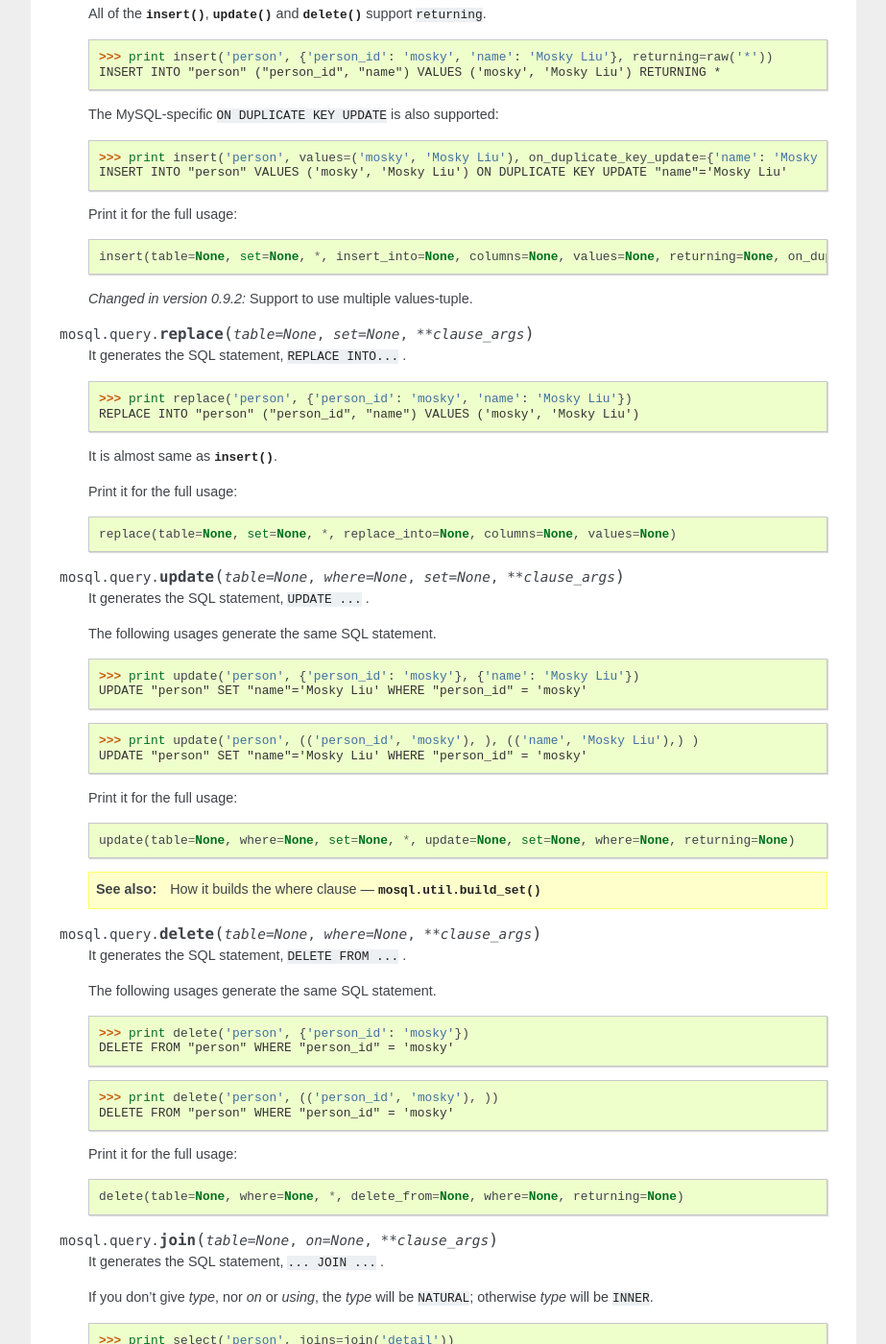
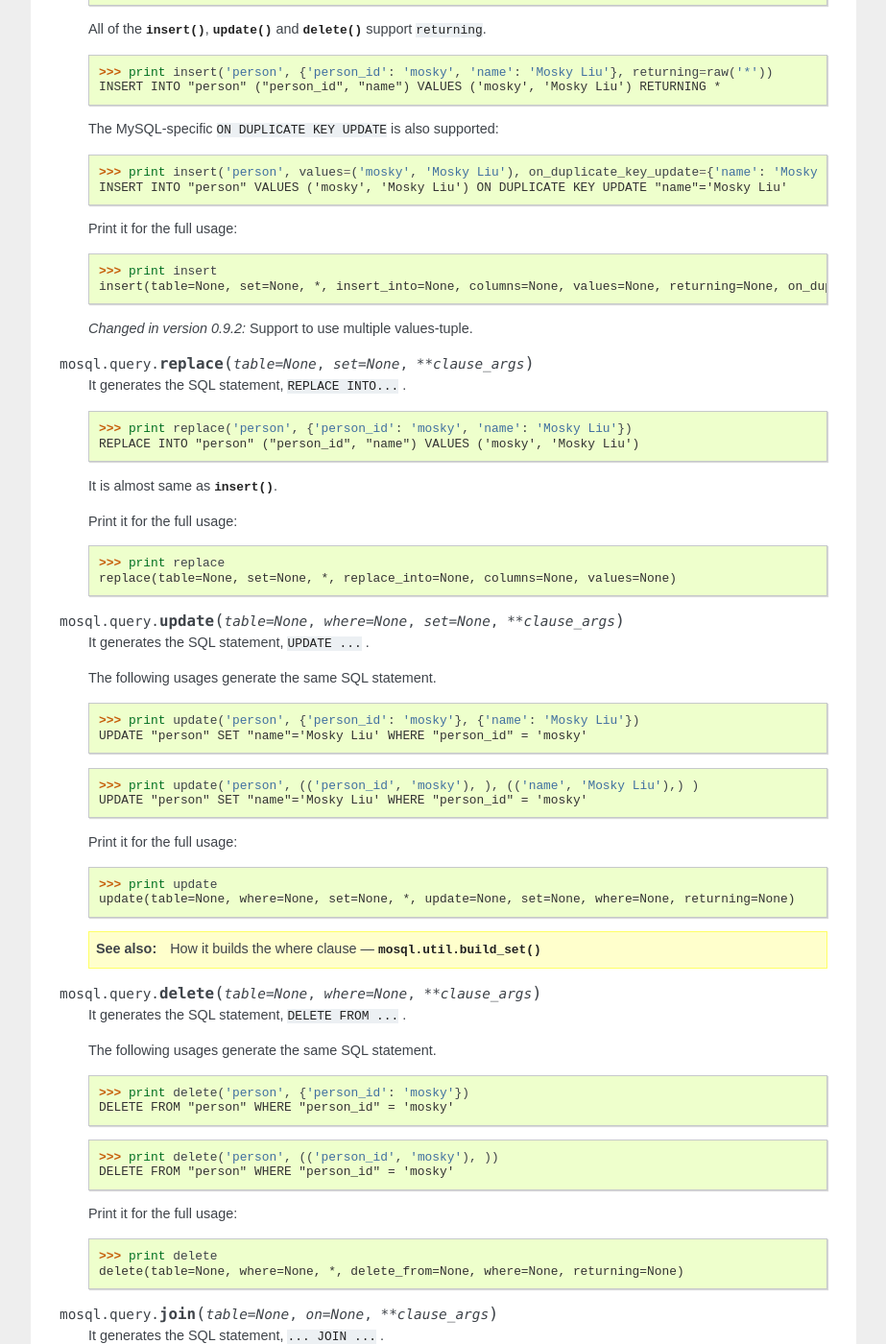
Before and after one commit to moskytw/mosql, a Sphinx documentation site: the page built from docs/query.rst, in a window 1280 px wide and 1400 px high, scrolled down 3370 px. Shown: the whole window at 96% size, without its empty margins (198-1121 px from the left). Built offline with Sphinx 7.4.7, drawn with Linux system fonts in a browser that asks for light colours; some of the changed text lies outside the part shown.

Commit message:
looks better

```diff
--- a/docs/query.rst
+++ b/docs/query.rst
@@ -155,6 +155,7 @@ If you want to build you own, there are all basic bricks you need -
 
     ::
 
+        >>> print select
         select(table=None, where=None, *, select=None, from=None, joins=None, where=None, group_by=None, having=None, order_by=None, limit=None, offset=None, for=None, of=None, nowait=None, for_update=None, lock_in_share_mode=None)
 
 
@@ -211,6 +212,7 @@ If you want to build you own, there are all basic bricks you need -
 
     ::
 
+        >>> print insert
         insert(table=None, set=None, *, insert_into=None, columns=None, values=None, returning=None, on_duplicate_key_update=None)
 
     .. versionchanged:: 0.9.2
@@ -229,6 +231,7 @@ If you want to build you own, there are all basic bricks you need -
 
     ::
 
+        >>> print replace
         replace(table=None, set=None, *, replace_into=None, columns=None, values=None)
 
 .. py:function:: update(table=None, where=None, set=None, **clause_args)
@@ -247,6 +250,7 @@ If you want to build you own, there are all basic bricks you need -
 
     ::
 
+        >>> print update
         update(table=None, where=None, set=None, *, update=None, set=None, where=None, returning=None)
 
     .. seealso::
@@ -268,6 +272,7 @@ If you want to build you own, there are all basic bricks you need -
 
     ::
 
+        >>> print delete
         delete(table=None, where=None, *, delete_from=None, where=None, returning=None)
 
 .. py:function:: join(table=None, on=None, **clause_args)
@@ -296,6 +301,7 @@ If you want to build you own, there are all basic bricks you need -
 
     ::
 
+        >>> print join
         join(table=None, on=None, *, type=None, join=None, on=None, using=None)
 
     .. seealso::
```
